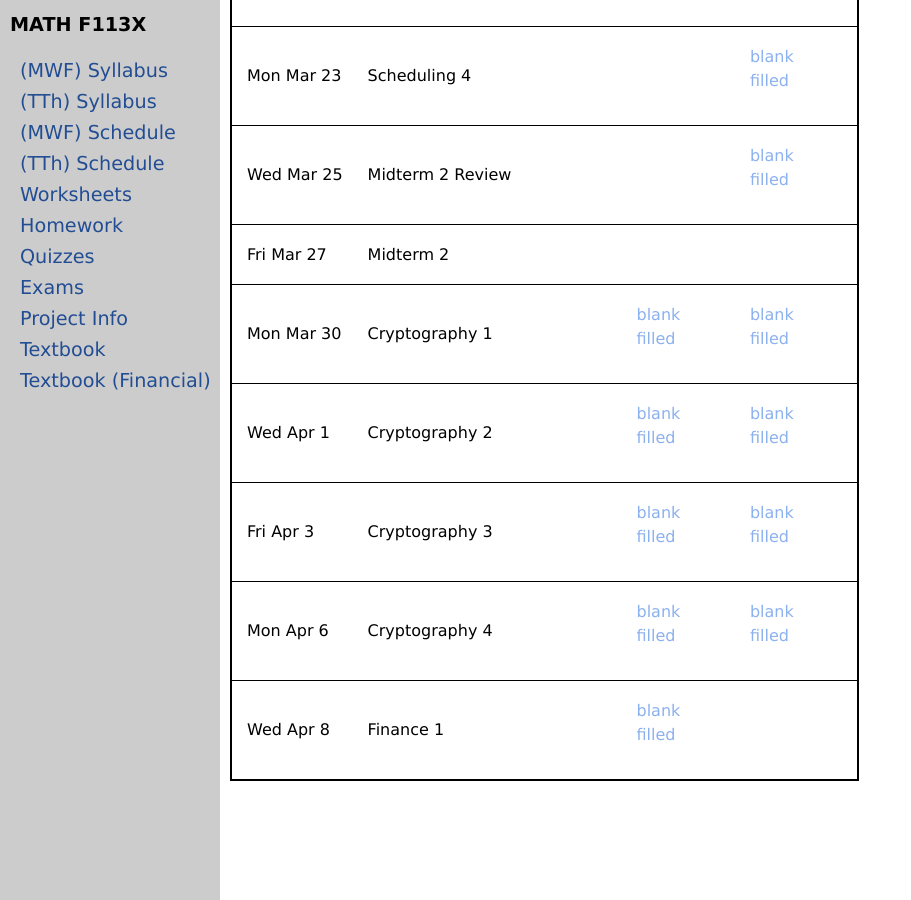
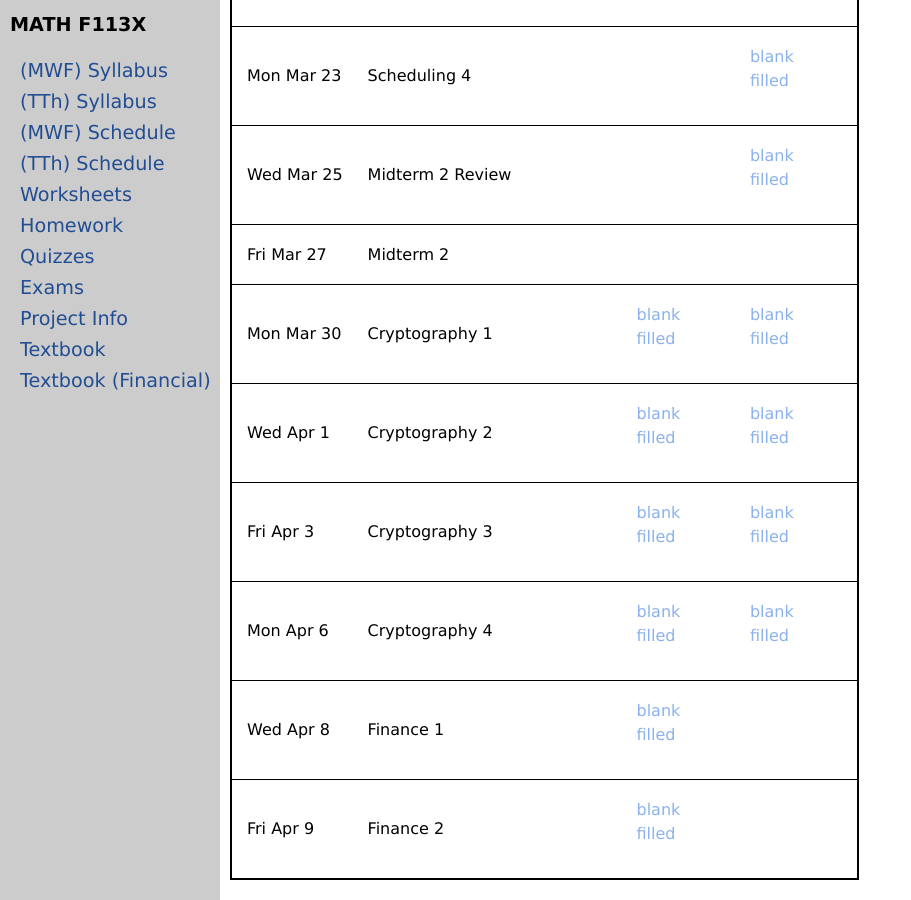
Before and after one commit to uaf-math/math113, a Jekyll site: the page built from worksheets.md, in a window 1280 px wide and 900 px high, scrolled down 2595 px. Shown: the whole window, without its empty margins (0-911 px from the left). Built offline with Jekyll 4.4.1, drawn with Linux system fonts in a browser that asks for light colours.

Commit message:
Update worksheetsS26.yml

```diff
--- a/_data/worksheetsS26.yml
+++ b/_data/worksheetsS26.yml
@@ -169,3 +169,7 @@ worksheets:
   date: Wed Apr 8
   iblank: 24-I-Finance1_spreadsheets.pdf
   ifilled: 24-I-Finance1_spreadsheets-s.pdf
+- topic: Finance 2
+  date: Fri Apr 9
+  iblank: 25-I-finance2_interest-formulas.pdf
+  ifilled: 225-I-finance2_interest-formulas-s.pdf
```
